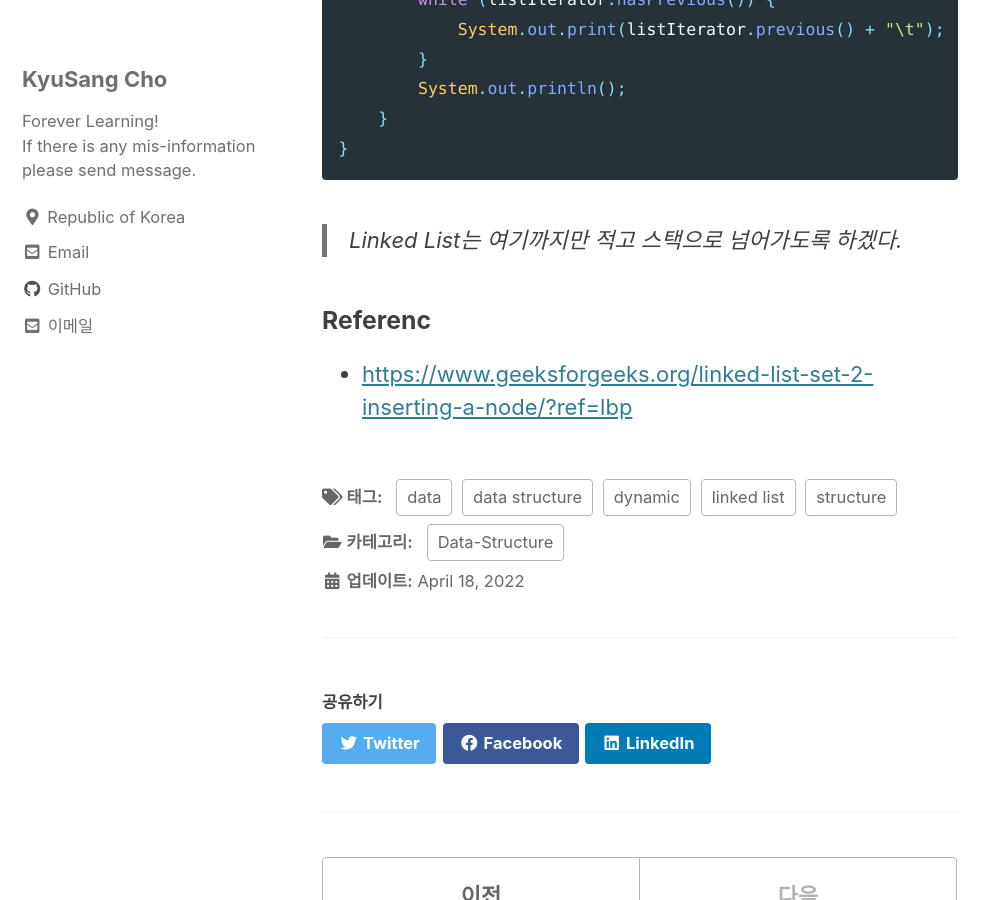
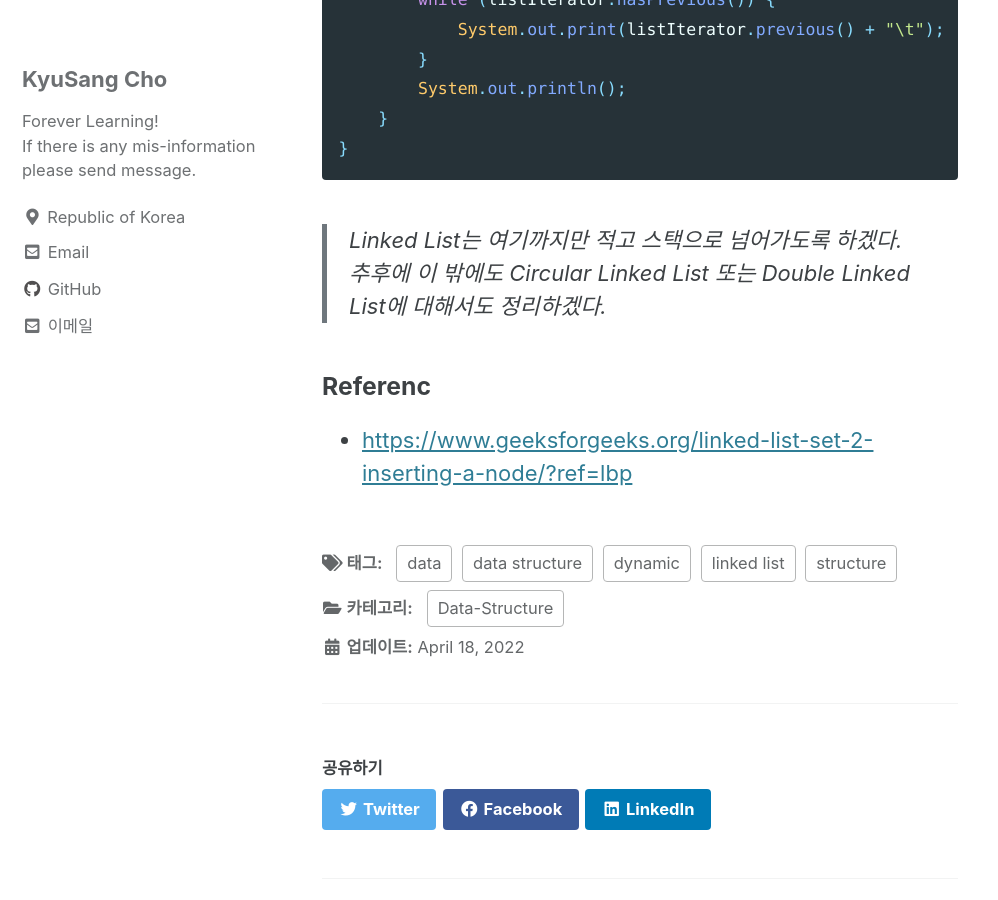
Before and after one commit to DevKS-Yet/DevKs-Yet.github.io, a Jekyll site: the page built from _posts/2022-04-18-73(data-structure3).md, in a window 1280 px wide and 900 px high, scrolled down 4751 px. Shown: the whole window, without its empty margins (0-998 px from the left). Built offline with Jekyll 4.4.1, drawn with Linux system fonts in a browser that asks for light colours; cached includes are drawn as plain includes.

Commit message:
20220418

````diff
--- a/_posts/2022-04-18-73(data-structure3).md
+++ b/_posts/2022-04-18-73(data-structure3).md
@@ -42,6 +42,7 @@ tags:
 ### 배열과 비교했을때 장점
 1. 동적 사이즈
 2. 쉬운 삽입 및 삭제
+
 
 ### 단점
 1. 랜덤 엑세스가 불가함. 첫 번째 노드부터 접근할 수 있음. 그르므로 바이너리 서치에는 연결 리스트를 사용하는 것이 효율적이지 않음
@@ -147,6 +148,7 @@ public class LinkedListSample4 {
 ```
 
 > Linked List는 여기까지만 적고 스택으로 넘어가도록 하겠다.
+> 추후에 이 밖에도 Circular Linked List 또는 Double Linked List에 대해서도 정리하겠다.
 
 ### Referenc
 - [https://www.geeksforgeeks.org/linked-list-set-2-inserting-a-node/?ref=lbp](https://www.geeksforgeeks.org/linked-list-set-2-inserting-a-node/?ref=lbp)
````
